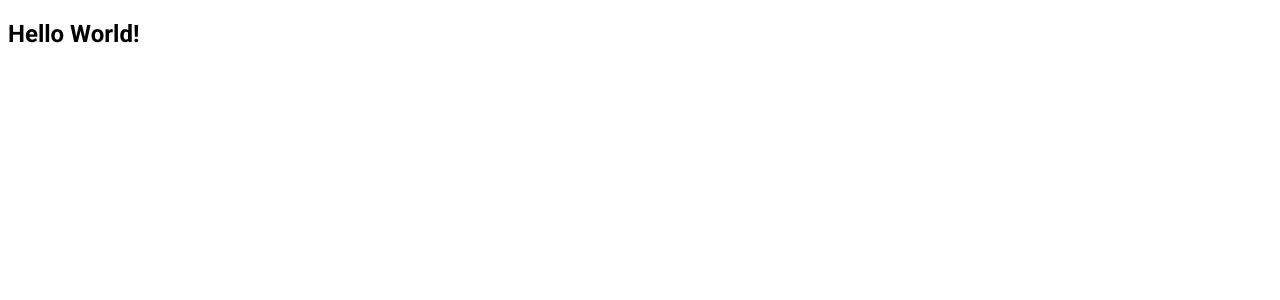
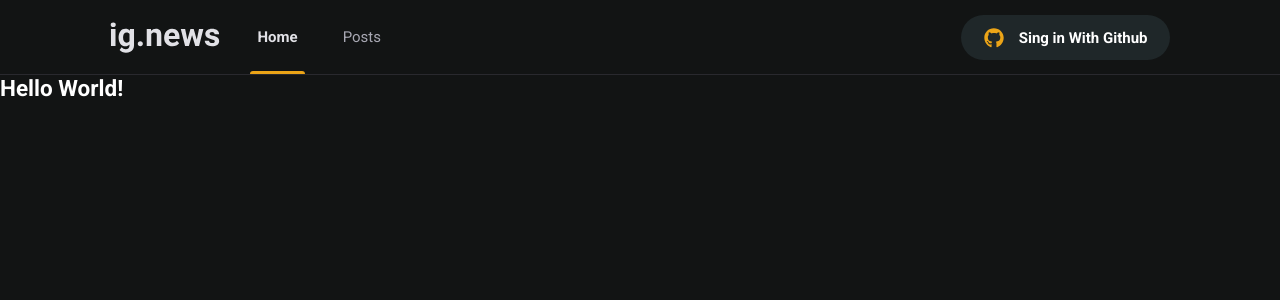
Before and after one commit to luizfelipelopes/ignews2, a Next.js app: page / in a window 1280 px wide. Shown: the top 300 px of the page. Built offline with nearby package versions, Linux system fonts and the light colour scheme.

Commit message:
create components Header e SingIn Button

```diff
--- a/package.json
+++ b/package.json
@@ -11,6 +11,7 @@
     "next": "12.0.9",
     "react": "17.0.2",
     "react-dom": "17.0.2",
+    "react-icons": "^4.3.1",
     "sass": "^1.49.0"
   },
   "devDependencies": {
--- /dev/null
+++ b/src/Components/Header/index.tsx
@@ -0,0 +1,21 @@
+import { SigInButton } from "../SigInButton";
+import styles from "./styles.module.scss";
+
+export function Header () {
+    return (
+        <>
+            <header className={styles.headerContainer}>
+                <div className={styles.headerContent}>
+                    <img src="/images/logo.svg" alt="ignews" />
+
+                    <nav>
+                        <a className={styles.active}>Home</a>
+                        <a>Posts</a>
+                    </nav>
+
+                    <SigInButton />
+                </div>
+            </header>
+        </>
+    );
+}
--- /dev/null
+++ b/src/Components/Header/styles.module.scss
@@ -0,0 +1,62 @@
+.headerContainer {
+    height: 5rem;
+    border-bottom: 1px solid var(--gray-800);
+
+    .headerContent {
+        height: 5rem;
+        width: 100%;
+        max-width: 1120px;
+        margin: 0 auto;
+        padding: 0 2rem;
+
+
+        display: flex;
+        align-items: center;
+
+        nav {
+            margin-left: 2rem;
+            height: 5rem;
+
+            a {
+                display: inline-block;
+                position: relative;
+                padding: 0 0.5rem;
+                height: 5rem;
+                line-height: 5rem;
+                color: var(--gray-300);
+
+                & + a {
+                    margin-left: 2rem;
+                }
+
+                transition: color 0.2s;
+
+                &:hover {
+                    color: var(--gray-100);
+                }
+
+                &.active {
+                    color: var(--gray-100);
+                    font-weight: bold;
+                }
+
+                &.active::after {
+                    content: '';
+                    height: 3px;
+                    border-radius: 3px 3px 0 0;
+                    width: 100%;
+                    position: absolute;
+                    bottom: 1px;
+                    left: 0;
+                    background: var(--yellow-500);
+                }
+            }
+
+        }
+
+        button {
+            margin-left: auto;
+        }
+
+    }
+}
--- /dev/null
+++ b/src/Components/SigInButton/index.tsx
@@ -0,0 +1,33 @@
+
+import { useState } from "react";
+import {FaGithub} from "react-icons/fa";
+import { FiX } from "react-icons/fi";
+import styles from "./styles.module.scss";
+
+
+export function SigInButton() {
+
+    const [session, setSession] = useState(false);
+
+    return session ? (
+        <button
+        type="button"
+        className={styles.sigInButton}
+        onClick={() => setSession(false)}>
+            <FaGithub color="#04d361" />
+            Luiz Felipe
+            <FiX color="#737380" className={styles.closeIcon} />
+        </button>
+    ):
+    (
+        <button
+        type="button"
+        className={styles.sigInButton}
+        onClick={() => setSession(true)}>
+            <FaGithub color="#EBA417" />
+            Sing in With Github
+        </button>
+
+    )
+    ;
+}
--- /dev/null
+++ b/src/Components/SigInButton/styles.module.scss
@@ -0,0 +1,37 @@
+.sigInButton {
+    background: var(--gray-850);
+    color: var(--white);
+    font-weight: bold;
+    border: 0;
+    height: 3rem;
+    padding: 0 1.5rem;
+    border-radius: 3rem;
+
+    display: flex;
+    align-items: center;
+    justify-content: center;
+
+    svg {
+        width: 20px;
+        height: 20px;
+    }
+
+    svg:first-child {
+        margin-right: 1rem;
+    }
+
+    svg.closeIcon {
+        margin-left: 1rem;
+    }
+
+    transition: filter 0.2s;
+
+    &:hover {
+        filter:brightness(0.8);
+    }
+
+
+
+
+
+}
--- a/src/pages/_app.tsx
+++ b/src/pages/_app.tsx
@@ -1,5 +1,11 @@
+import { Header } from '../Components/Header';
 import '../styles/global.scss';
 
 export default function MyApp({ Component, pageProps }) {
-  return <Component {...pageProps} />
+  return (
+    <>
+      <Header />
+      <Component {...pageProps} />
+    </>
+  )
 }
--- a/src/styles/global.scss
+++ b/src/styles/global.scss
@@ -1,3 +1,48 @@
+* {
+    margin: 0;
+    padding: 0;
+    box-sizing: border-box;
+}
+
+:root {
+    --white: #ffffff;
+
+    --gray-100: #E1E1E6;
+    --gray-300: #A8A8B3;
+    --gray-800: #29292E;
+    --gray-850: #1F2729;
+    --gray-900: #121414;
+
+    --cyan-500: #61DCFB;
+    --yellow-500: #EBA417;
+}
+
 body {
+    background: var(--gray-900);
+    color: var(--white);
+}
+
+@media (max-width: 1280px) {
+    html {
+        font-size: 93.75%;
+    }
+}
+
+@media (max-width: 728px) {
+    html {
+        font-size: 87.5%;
+    }
+}
+
+body, input, textarea, select, button {
     font: 400 1rem 'Roboto', sans-serif;
 }
+
+button {
+    cursor: pointer;
+}
+
+a {
+    color: inherit;
+    text-decoration: none;
+}
```
Also changed, not shown: 1 other file (tests, documents, lock files or other folders).
